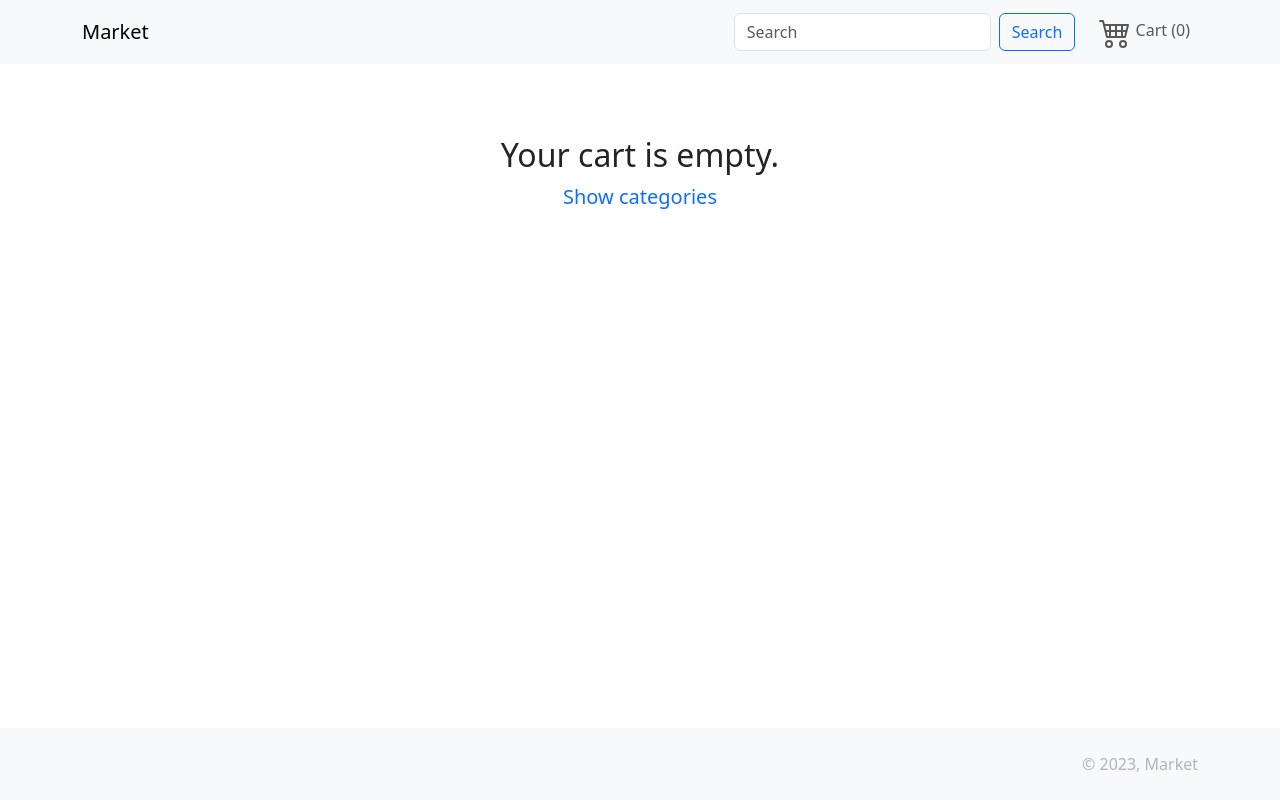
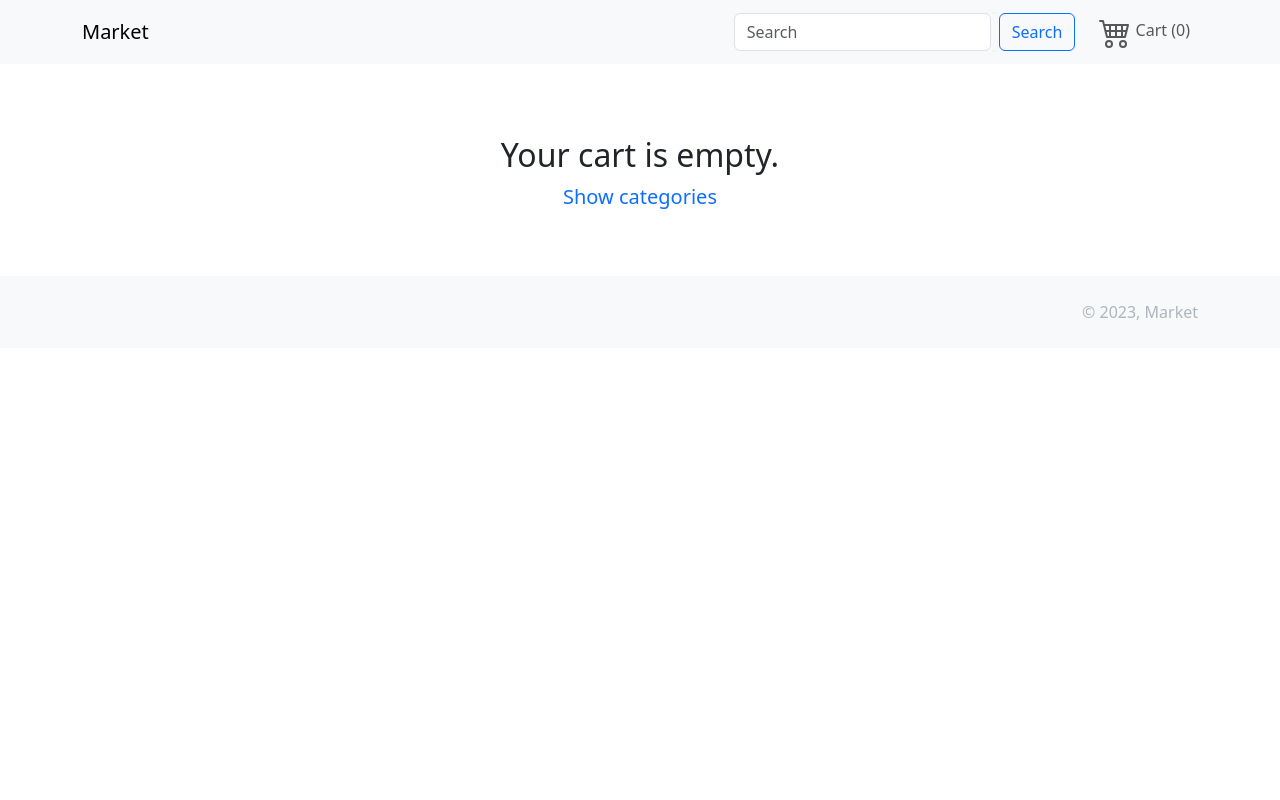
Before and after one commit to dreamer20/django_market, a Django app: page /cart/ in a window 1280 px wide. Run offline with Django 4.2, Linux system fonts and the light colour scheme; data that the repository does not hold is empty.

Commit message:
Markup fix.

```diff
--- a/market/static/market/style.css
+++ b/market/static/market/style.css
@@ -1,8 +1,3 @@
-html, body {
-    height: 100%;
-}
-
-
 .footer {
     background: #f8f9fa;
     color: #adb5bd;
--- a/market/templates/cart.html
+++ b/market/templates/cart.html
@@ -22,8 +22,9 @@
                     <div class="row justify-content-center cart-product mb-3" id="{{ product.product_code }}">
                         <div class="col-12 col-md-4 col-lg-3 mb-3">
                             {% if product.product_image %}
-                                <img class="img-fluid" src="{{ product.product_image.url }}" alt=""></div>
+                                <img class="img-fluid" src="{{ product.product_image.url }}" alt="">
                             {% endif %}
+                        </div>
                         <div class="col-12 col-md-4 col-lg-3 mb-2">
                             <h2 class="fw-light mb-3 ">
                                 <a class="text-decoration-none" href="{% url 'product_detail' category=product.category.name product_code=product.product_code.product_code %}">
@@ -80,7 +81,6 @@
                         <a href="{% url 'order' %}" class="btn-primary btn px-5">Order</a>
                     </div>
                 </div>
-            </div>
         {% endif %}
 
     </div>
```
